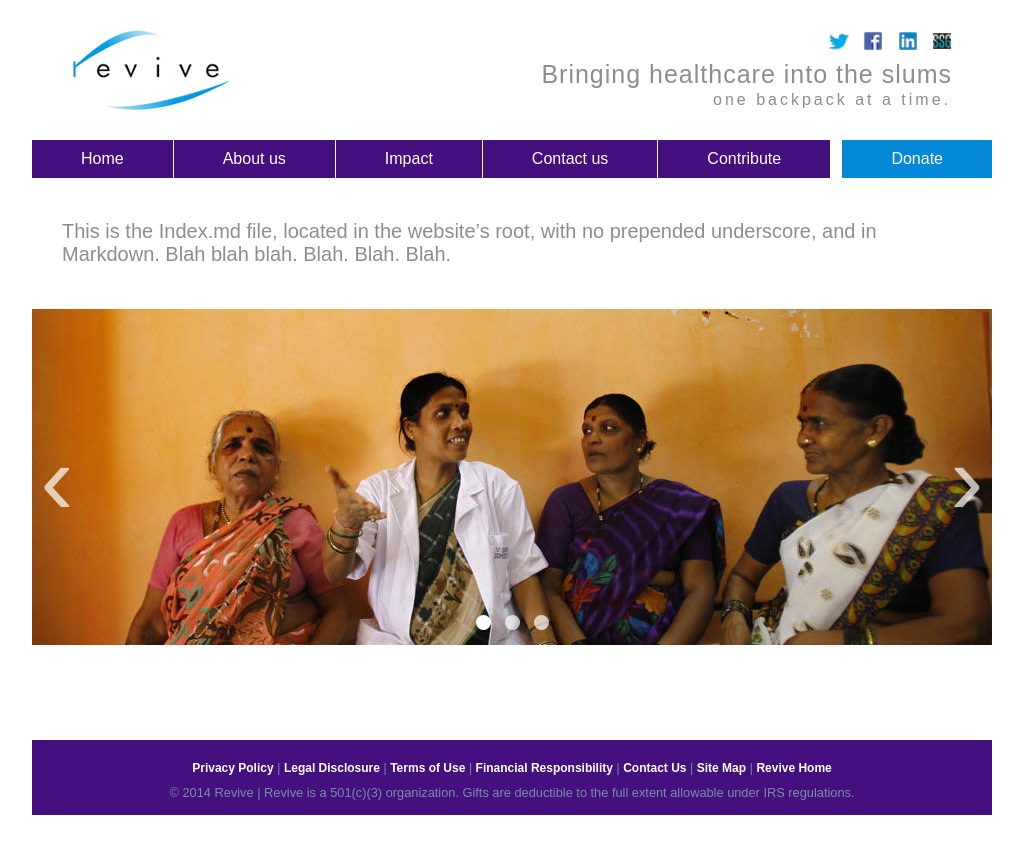
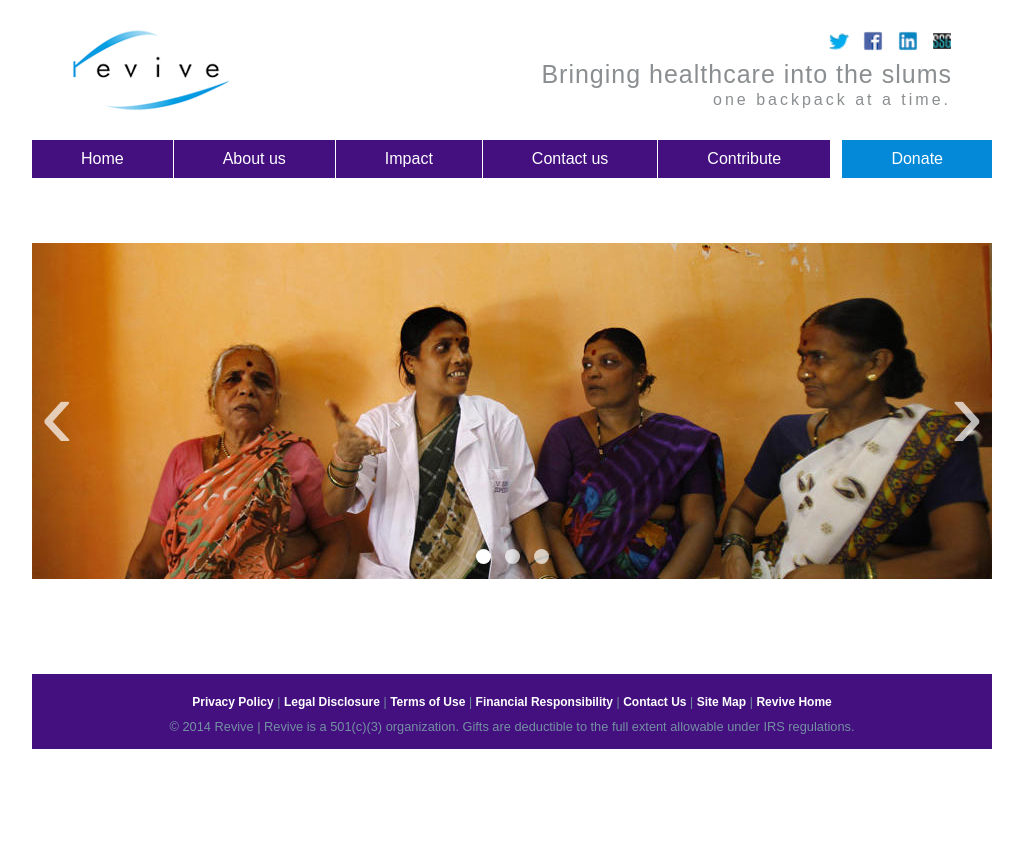
Before and after one commit to sambieri/sambieri.github.io, a Jekyll site: the page built from index.md, in a window 1280 px wide. Shown: the top 854 px of the page, without its empty margins (128-1151 px from the left). Built offline with Jekyll 4.4.1, drawn with Linux system fonts in a browser that asks for light colours; nearby versions of some CDN libraries; Markdown is read by kramdown in place of the engine named in the settings.

Commit message:
Deleted index.md filler text.

```diff
--- a/index.md
+++ b/index.md
@@ -2,8 +2,6 @@
 title: Index.md
 layout: default
 ---
-
-This is the Index.md file, located in the website's root, with no prepended underscore, and in Markdown. Blah blah blah. Blah. Blah. Blah.
 
 <div id="Fader" class="fader">
 	  <img class="slide" src="{{ site.baseurl }}img/SeatedIndianWomen.jpg"/>
```
Also changed, not shown: 1 other file.
